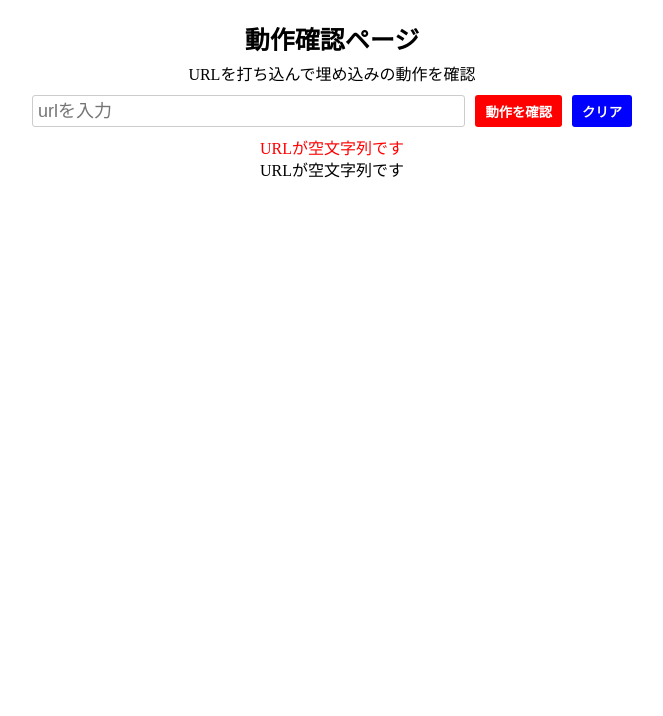
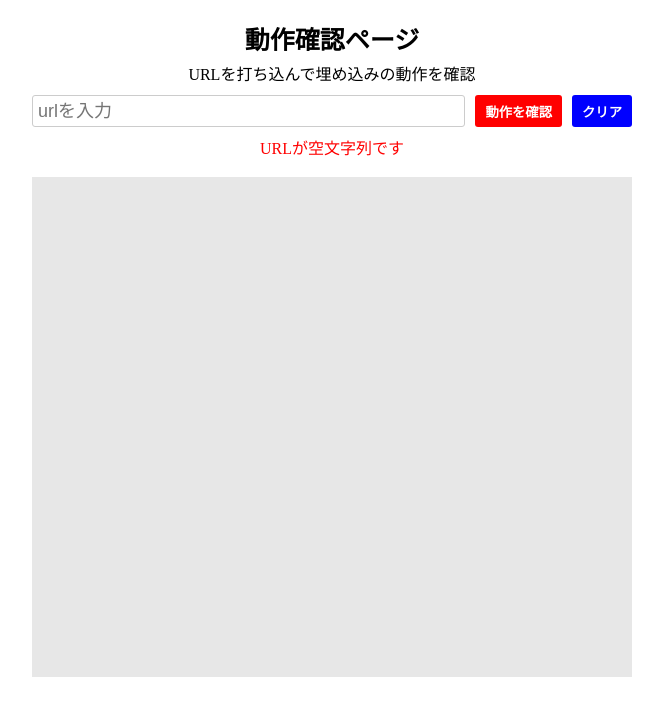
Before and after one commit to arco0922/iiiex-main2021-works, a React app: page /test in a window 1280 px wide. Shown: the top 716 px of the page, without its empty margins (308-971 px from the left). Built offline with nearby package versions, Linux system fonts and the light colour scheme.

Commit message:
[WorksWindow.tsx] add: skeleton window of iframe

```diff
--- a/src/pages/TestPage/WorksWindow.tsx
+++ b/src/pages/TestPage/WorksWindow.tsx
@@ -6,13 +6,29 @@ interface Props {
 }
 
 export const WorksWindow: React.VFC<Props> = ({ srcUrl }) => {
-  return <>{srcUrl ? <StyledIframe src={srcUrl}></StyledIframe> : <p>URLが空文字列です</p>}</>;
+  return (
+    <StyledContainer>
+      {srcUrl ? <StyledIframe src={srcUrl}></StyledIframe> : <StyledSkeleton></StyledSkeleton>}
+    </StyledContainer>
+  );
 };
+
+const StyledContainer = styled.div`
+  margin-top: 20px;
+  width: 100%;
+  height: 500px;
+`;
 
 const StyledIframe = styled.iframe`
   display: block;
   width: 100%;
-  height: 500px;
+  height: 100%;
   outline: none;
   border: none;
 `;
+
+const StyledSkeleton = styled.div`
+  width: 100%;
+  height: 500px;
+  background-color: #e7e7e7;
+`;
```
